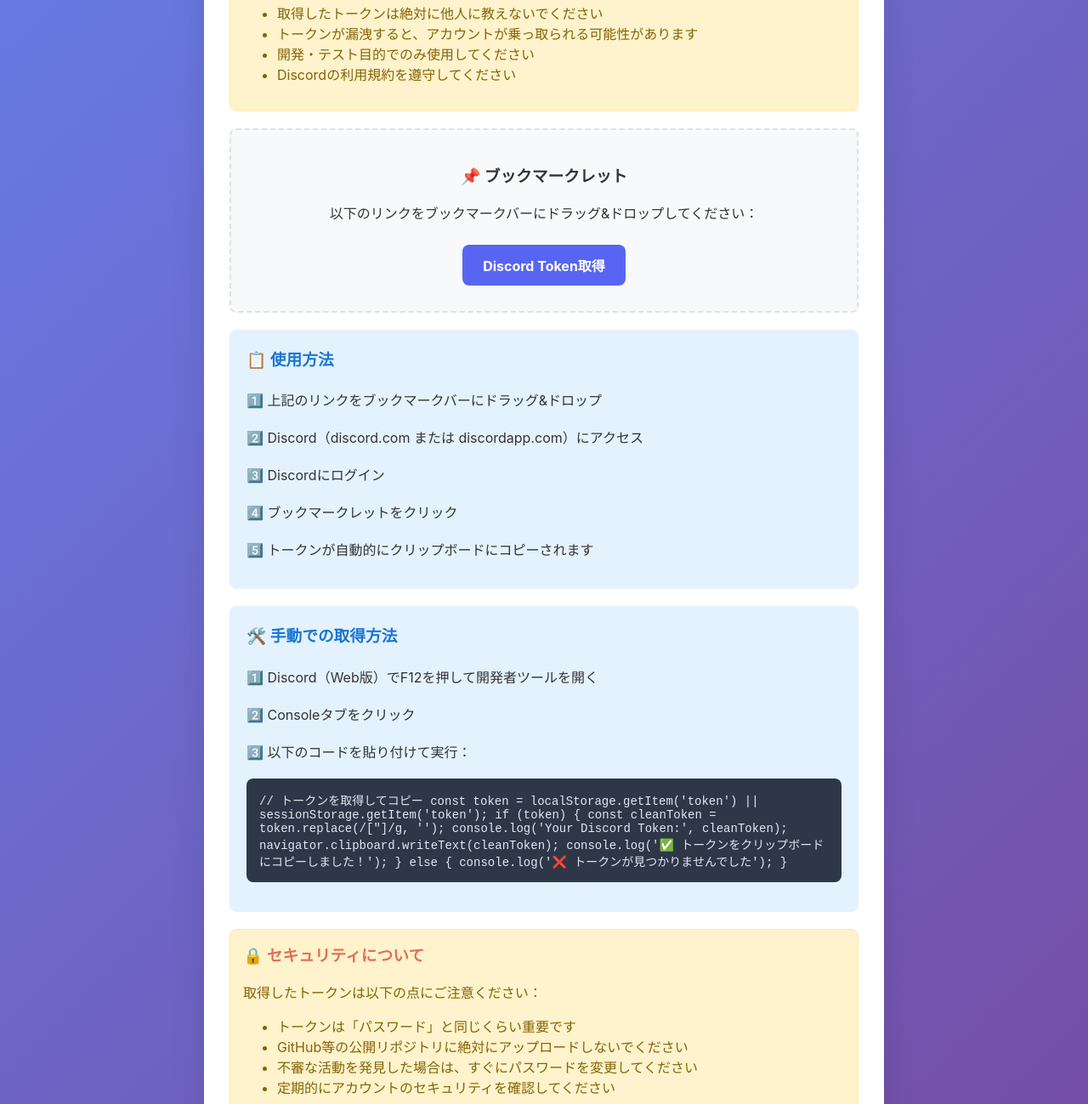
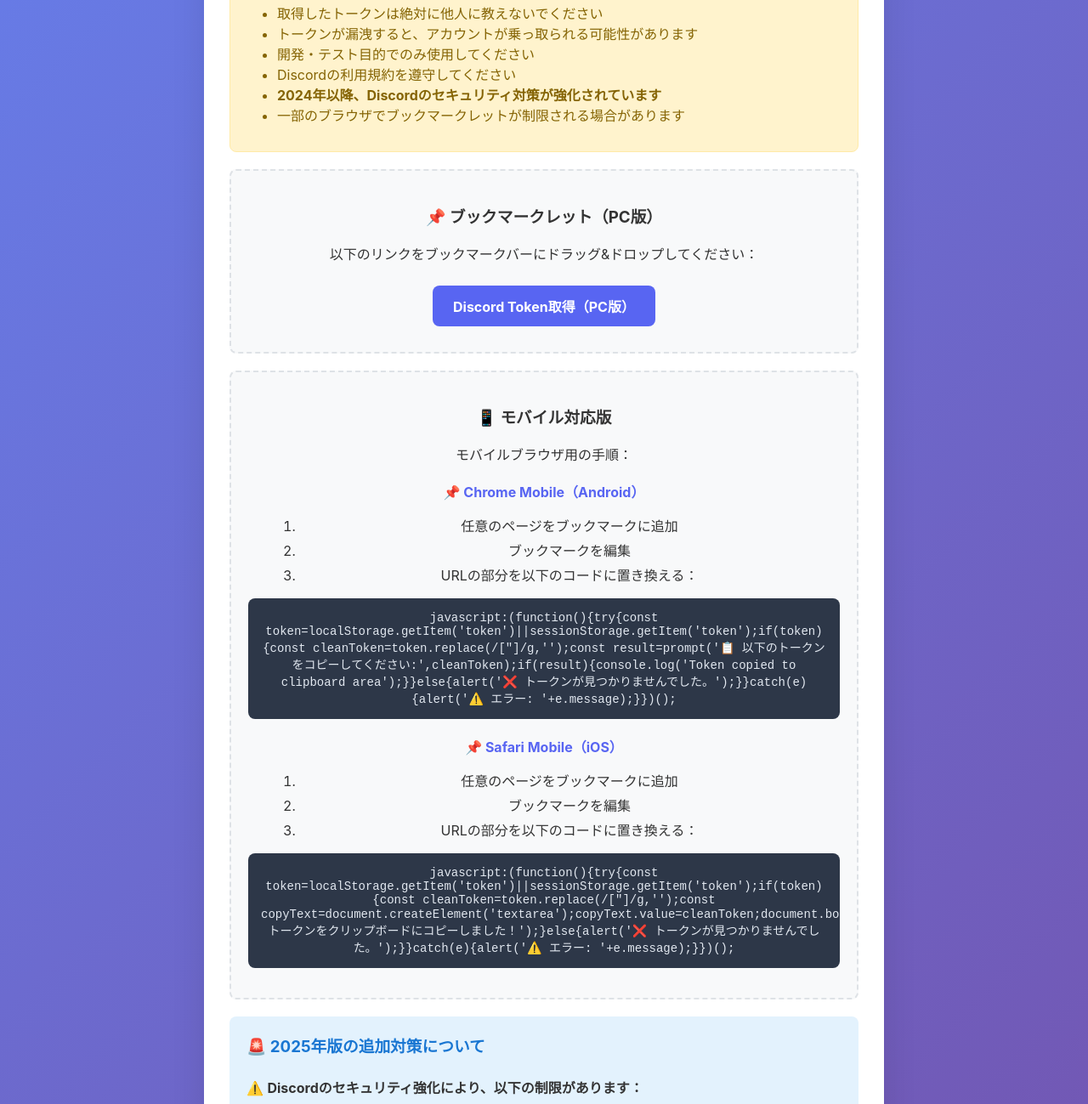
Before and after one commit to Nawadan1215/A, a plain HTML site: page index.html in a window 1280 px wide. Shown: the part 253-1552 px from the top of the page at 85% size. Drawn offline with Linux system fonts and the light colour scheme.

Commit message:
Update index.html

```diff
--- a/index.html
+++ b/index.html
@@ -98,6 +98,24 @@
             margin: 15px 0;
         }
 
+        .mobile-instructions {
+            margin-top: 15px;
+        }
+
+        .mobile-instructions h4 {
+            color: #5865F2;
+            margin-top: 20px;
+            margin-bottom: 10px;
+        }
+
+        .mobile-instructions ol {
+            margin-left: 20px;
+        }
+
+        .mobile-instructions li {
+            margin-bottom: 5px;
+        }
+
         .footer {
             text-align: center;
             margin-top: 30px;
@@ -112,29 +130,53 @@
         <h1>🔐 Discord Token取得ブックマークレット</h1>
 
         <div class="warning">
-            <h3>⚠️ 重要な注意事項</h3>
+            <h3>⚠️ 重要な注意事項（2025年版）</h3>
             <p><strong>このツールは自分のアカウントのトークンを取得するためのものです。</strong></p>
             <ul>
                 <li>取得したトークンは絶対に他人に教えないでください</li>
                 <li>トークンが漏洩すると、アカウントが乗っ取られる可能性があります</li>
                 <li>開発・テスト目的でのみ使用してください</li>
                 <li>Discordの利用規約を遵守してください</li>
+                <li><strong>2024年以降、Discordのセキュリティ対策が強化されています</strong></li>
+                <li>一部のブラウザでブックマークレットが制限される場合があります</li>
             </ul>
         </div>
 
         <div class="bookmarklet-container">
-            <h3>📌 ブックマークレット</h3>
+            <h3>📌 ブックマークレット（PC版）</h3>
             <p>以下のリンクをブックマークバーにドラッグ&ドロップしてください：</p>
-            <a href="javascript:(function(){const token=localStorage.getItem('token')||sessionStorage.getItem('token');if(token){const cleanToken=token.replace(/[&quot;]/g,'');navigator.clipboard.writeText(cleanToken).then(()=>{alert('✅ トークンをクリップボードにコピーしました！\n\n注意: このトークンは絶対に他人に教えないでください。');}).catch(()=>{prompt('📋 以下のトークンをコピーしてください（手動コピー）:',cleanToken);});}else{alert('❌ トークンが見つかりませんでした。\n\n以下を確認してください:\n1. Discordにログインしているか\n2. discord.com または discordapp.com でブックマークレットを実行しているか');}})();" class="bookmarklet-link">Discord Token取得</a>
+            <a href="javascript:(function(){try{const token=localStorage.getItem('token')||sessionStorage.getItem('token');if(token){const cleanToken=token.replace(/[&quot;]/g,'');if(navigator.clipboard){navigator.clipboard.writeText(cleanToken).then(()=>{alert('✅ トークンをクリップボードにコピーしました！\n\n注意: このトークンは絶対に他人に教えないでください。');}).catch(()=>{prompt('📋 以下のトークンをコピーしてください（手動コピー）:',cleanToken);});}else{prompt('📋 以下のトークンをコピーしてください:',cleanToken);}}else{alert('❌ トークンが見つかりませんでした。\n\n以下を確認してください:\n1. Discordにログインしているか\n2. discord.com または discordapp.com でブックマークレットを実行しているか\n3. ブラウザの制限により動作しない場合は、開発者ツールでの手動取得をお試しください');}}catch(e){alert('⚠️ エラーが発生しました: '+e.message+'\n\n手動での取得方法をお試しください。');}})();" class="bookmarklet-link">Discord Token取得（PC版）</a>
+        </div>
+
+        <div class="bookmarklet-container">
+            <h3>📱 モバイル対応版</h3>
+            <p>モバイルブラウザ用の手順：</p>
+            <div class="mobile-instructions">
+                <h4>📌 Chrome Mobile（Android）</h4>
+                <ol>
+                    <li>任意のページをブックマークに追加</li>
+                    <li>ブックマークを編集</li>
+                    <li>URLの部分を以下のコードに置き換える：</li>
+                </ol>
+                <div class="code-block">javascript:(function(){try{const token=localStorage.getItem('token')||sessionStorage.getItem('token');if(token){const cleanToken=token.replace(/[&quot;]/g,'');const result=prompt('📋 以下のトークンをコピーしてください:',cleanToken);if(result){console.log('Token copied to clipboard area');}}else{alert('❌ トークンが見つかりませんでした。');}}catch(e){alert('⚠️ エラー: '+e.message);}})();</div>
+
+                <h4>📌 Safari Mobile（iOS）</h4>
+                <ol>
+                    <li>任意のページをブックマークに追加</li>
+                    <li>ブックマークを編集</li>
+                    <li>URLの部分を以下のコードに置き換える：</li>
+                </ol>
+                <div class="code-block">javascript:(function(){try{const token=localStorage.getItem('token')||sessionStorage.getItem('token');if(token){const cleanToken=token.replace(/[&quot;]/g,'');const copyText=document.createElement('textarea');copyText.value=cleanToken;document.body.appendChild(copyText);copyText.select();document.execCommand('copy');document.body.removeChild(copyText);alert('✅ トークンをクリップボードにコピーしました！');}else{alert('❌ トークンが見つかりませんでした。');}}catch(e){alert('⚠️ エラー: '+e.message);}})();</div>
+            </div>
         </div>
 
         <div class="instructions">
-            <h3>📋 使用方法</h3>
-            <div class="step">1️⃣ 上記のリンクをブックマークバーにドラッグ&ドロップ</div>
-            <div class="step">2️⃣ Discord（discord.com または discordapp.com）にアクセス</div>
-            <div class="step">3️⃣ Discordにログイン</div>
-            <div class="step">4️⃣ ブックマークレットをクリック</div>
-            <div class="step">5️⃣ トークンが自動的にクリップボードにコピーされます</div>
+            <h3>🚨 2025年版の追加対策について</h3>
+            <div class="step">⚠️ <strong>Discordのセキュリティ強化により、以下の制限があります：</strong></div>
+            <div class="step">• 一部のブラウザでブックマークレットがブロックされる場合があります</div>
+            <div class="step">• Content Security Policy（CSP）により実行が制限される場合があります</div>
+            <div class="step">• 動作しない場合は、開発者ツールでの手動取得をお試しください</div>
+            <div class="step">• 拡張機能の使用も検討してください（Chrome Web Store等）</div>
         </div>
 
         <div class="instructions">
```
